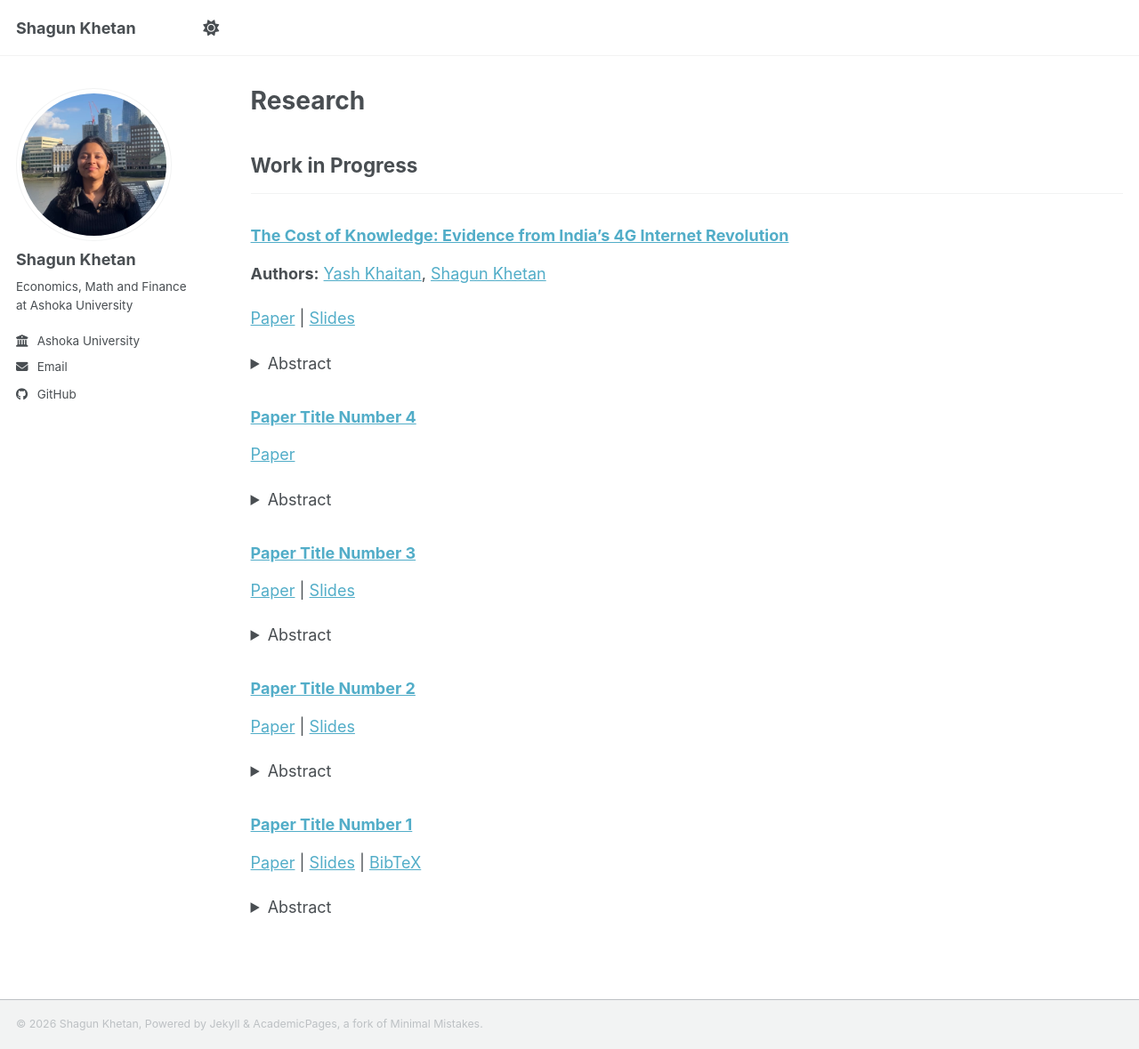
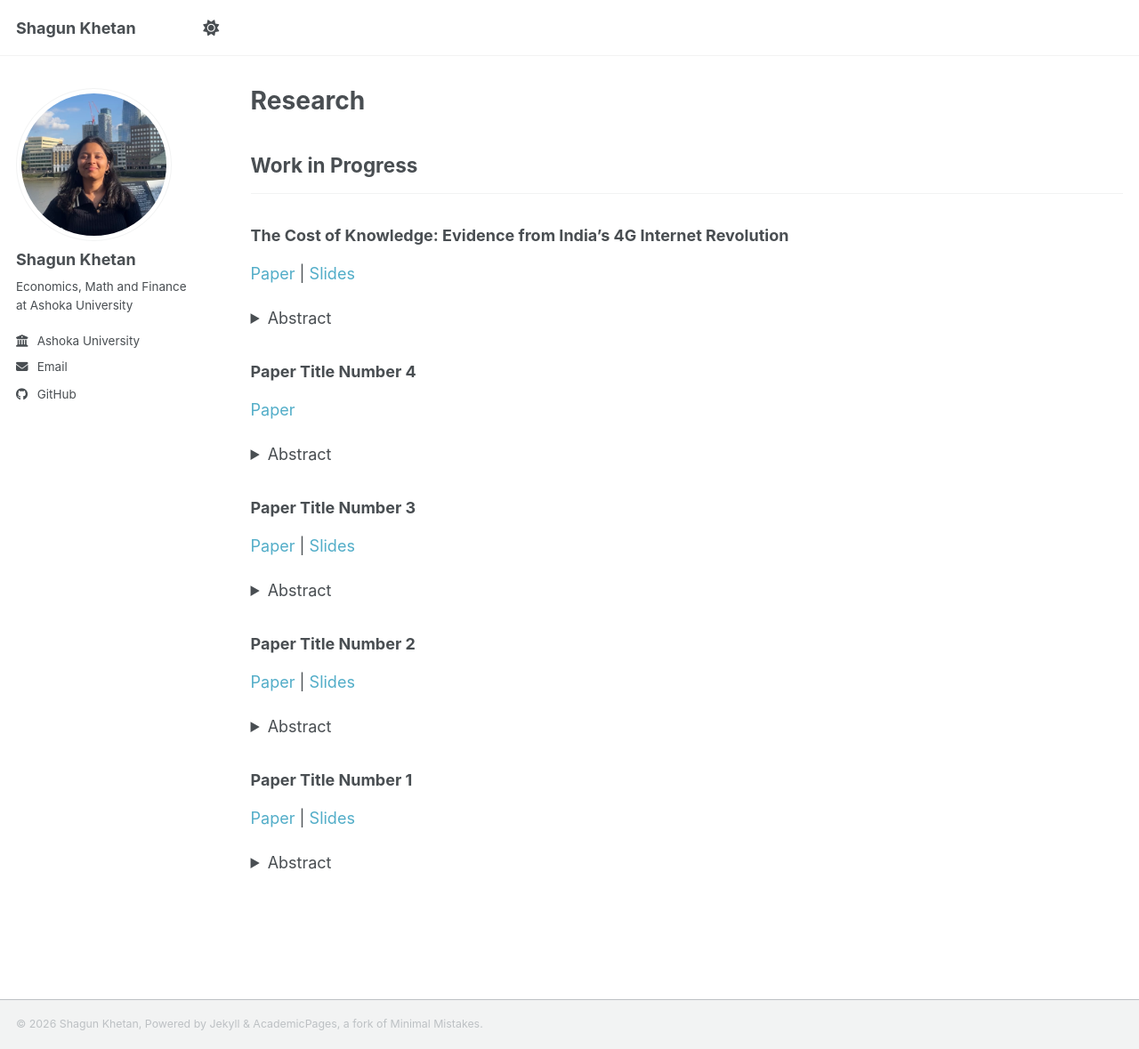
Before and after one commit to shagun-khetan/shagun-khetan.github.io, a Jekyll site: the page built from _pages/publications.html, in a window 1280 px wide and 1179 px high. Shown: the whole window at 89% size. Built offline with Jekyll 4.4.1, drawn with Linux system fonts in a browser that asks for light colours; a script bundle is joined from its source files by our own code; library files that are not in the unit come from our copies.

```diff
--- a/_config.yml
+++ b/_config.yml
@@ -225,7 +225,7 @@
     output: true
     permalink: /:collection/:path/
   publications:
-    output: true
+    output: false
     permalink: /:collection/:path/
   portfolio:
     output: true
--- a/_pages/publications.html
+++ b/_pages/publications.html
@@ -5,6 +5,21 @@
 author_profile: true
 ---
 
+<style>
+  .research-page a {
+    text-decoration: none;
+  }
+
+  .research-page a:hover {
+    text-decoration: underline;
+  }
+
+  .research-page details > summary {
+    cursor: pointer;
+  }
+</style>
+
+<div class="research-page">
   {% if site.author.googlescholar %}
     <div class="wordwrap">You can also find my articles on <a href="{{site.author.googlescholar}}">my Google Scholar profile</a>.</div>
   {% endif %}
@@ -20,16 +35,15 @@
         <hr />
         {% for post in categorized_posts %}
           <article class="archive__item">
-          <h3><a href="{{ base_path }}{{ post.url }}" rel="permalink">{{ post.title }}</a></h3>
-          {% if post.authors %}
-            {% capture authors_html %}{{ post.authors | markdownify | remove: '<p>' | remove: '</p>' }}{% endcapture %}
-            <p><strong>Authors:</strong> {{ authors_html }}</p>
+            <h3>{{ post.title }}</h3>
+            {% if post.with %}
+              {% capture with_html %}{{ post.with | markdownify | remove: '<p>' | remove: '</p>' }}{% endcapture %}
+              <p>with {{ with_html }}</p>
             {% endif %}
-          {% if post.paperurl or post.slidesurl or post.bibtexurl %}
+            {% if post.paperurl or post.slidesurl %}
               <p>
                 {% if post.paperurl %}<a href="{{ post.paperurl }}">Paper</a>{% endif %}
                 {% if post.slidesurl %}{% if post.paperurl %} | {% endif %}<a href="{{ post.slidesurl }}">Slides</a>{% endif %}
-              {% if post.bibtexurl %}{% if post.paperurl or post.slidesurl %} | {% endif %}<a href="{{ post.bibtexurl }}">BibTeX</a>{% endif %}
               </p>
             {% endif %}
             {% if post.excerpt %}
@@ -45,16 +59,15 @@
   {% else %}
     {% for post in all_publications %}
       <article class="archive__item">
-      <h3><a href="{{ base_path }}{{ post.url }}" rel="permalink">{{ post.title }}</a></h3>
-      {% if post.authors %}
-        {% capture authors_html %}{{ post.authors | markdownify | remove: '<p>' | remove: '</p>' }}{% endcapture %}
-        <p><strong>Authors:</strong> {{ authors_html }}</p>
+        <h3>{{ post.title }}</h3>
+        {% if post.with %}
+          {% capture with_html %}{{ post.with | markdownify | remove: '<p>' | remove: '</p>' }}{% endcapture %}
+          <p>with {{ with_html }}</p>
         {% endif %}
-      {% if post.paperurl or post.slidesurl or post.bibtexurl %}
+        {% if post.paperurl or post.slidesurl %}
           <p>
             {% if post.paperurl %}<a href="{{ post.paperurl }}">Paper</a>{% endif %}
             {% if post.slidesurl %}{% if post.paperurl %} | {% endif %}<a href="{{ post.slidesurl }}">Slides</a>{% endif %}
-          {% if post.bibtexurl %}{% if post.paperurl or post.slidesurl %} | {% endif %}<a href="{{ post.bibtexurl }}">BibTeX</a>{% endif %}
           </p>
         {% endif %}
         {% if post.excerpt %}
@@ -66,3 +79,4 @@
       </article>
     {% endfor %}
   {% endif %}
+</div>
```
Also changed, not shown: _publications/2025-06-08-paper-title-number-5.md (+3 -3 lines). Lines whose indentation alone changed are shown as unchanged.
